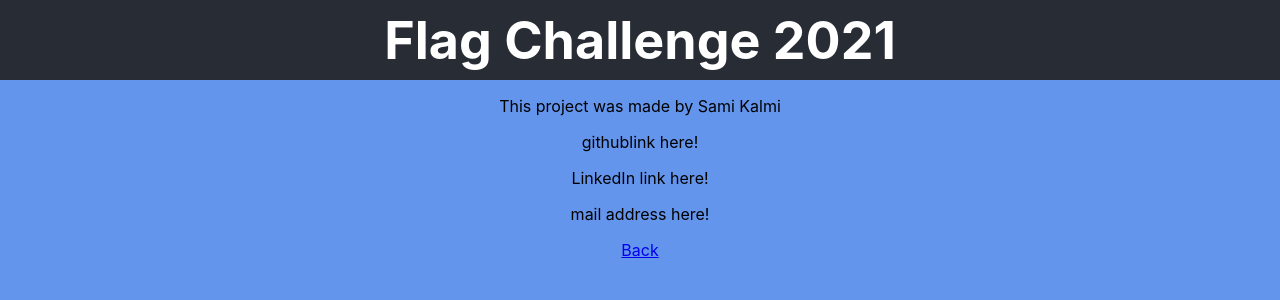
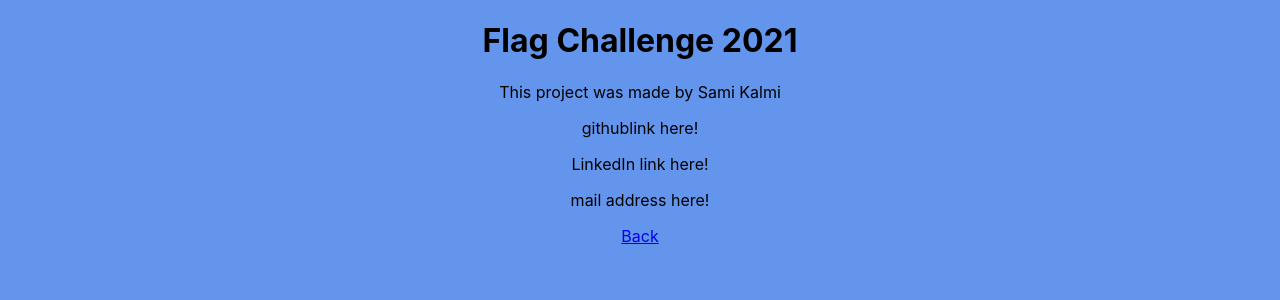
Before and after one commit to Paroni/flag-challenge, a React (Create React App) app: page /author in a window 1280 px wide. Shown: the top 300 px of the page. Built offline with nearby package versions, Linux system fonts and the light colour scheme.

Commit message:
Change App layout

```diff
--- a/src/App.tsx
+++ b/src/App.tsx
@@ -9,7 +9,9 @@ function App() {
         <h1>Flag Challenge 2021</h1>
       </header>
 
-      <Outlet />
+      <div className={"App-body"}>
+        <Outlet />
+      </div>
     </div>
   );
 }
--- a/src/index.tsx
+++ b/src/index.tsx
@@ -1,6 +1,6 @@
 import React from 'react';
 import ReactDOM from 'react-dom';
-import {BrowserRouter as Router, Routes, Route, Link} from 'react-router-dom';
+import {BrowserRouter as Router, Routes, Route} from 'react-router-dom';
 import App from './App';
 import reportWebVitals from './reportWebVitals';
 import TimeTrial from "./timeTrial/TimeTrial";
--- a/src/styles.scss
+++ b/src/styles.scss
@@ -16,26 +16,42 @@ body {
 }
 
 .App {
+  height: 100vh;
   text-align: center;
 }
 
+@media (min-width: 85rem) {
+  $header-height: 10vh;
+  $body-vertical-margin: 2rem;
+
   .App-header {
     background-color: #282c34;
-  height: 10vh;
+    height: $header-height;
     display: flex;
     flex-direction: column;
     align-items: center;
     justify-content: center;
-  font-size: calc(10px + 2vmin);
+    font-size: calc(0.625rem + 2vmin);
     color: white;
+  }
+
+  .App-body {
+    box-sizing: border-box;
+    height: calc(100% - #{$header-height} - #{$body-vertical-margin}*2);
+    width: 65rem;
+    border: darkorchid solid 0.5rem;
+    border-radius: 1rem;
+    margin: $body-vertical-margin auto;
+    padding: 2rem;
+  }
 }
 
 .Choices-option {
   background-color: lightblue;
-  border-radius: 8px;
+  border-radius: 0.5rem;
   border-color: darkslateblue;
   border-style: solid;
-  border-width: 8px;
+  border-width: 0.5rem;
 }
 
 .Choices-option:hover {
```
Lines whose indentation alone changed are shown as unchanged.
